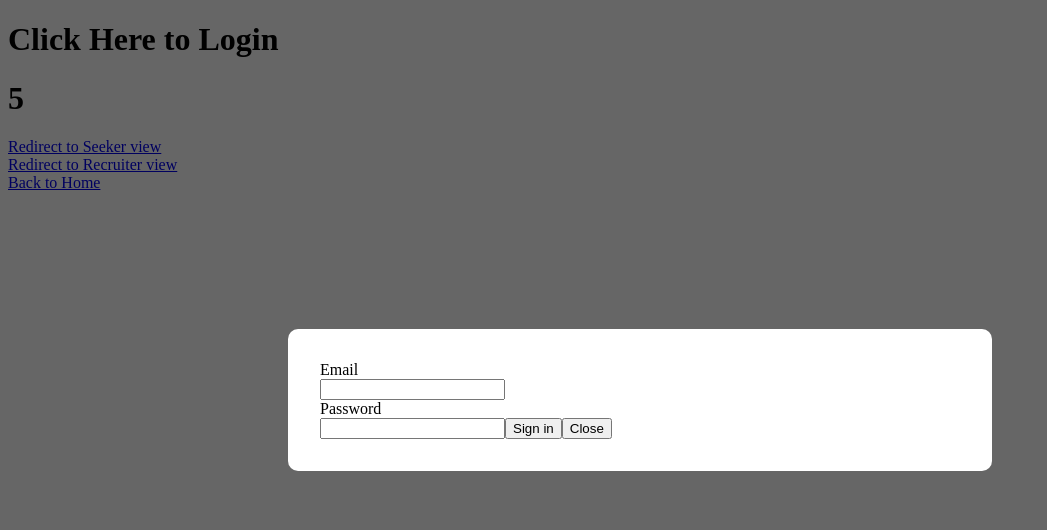
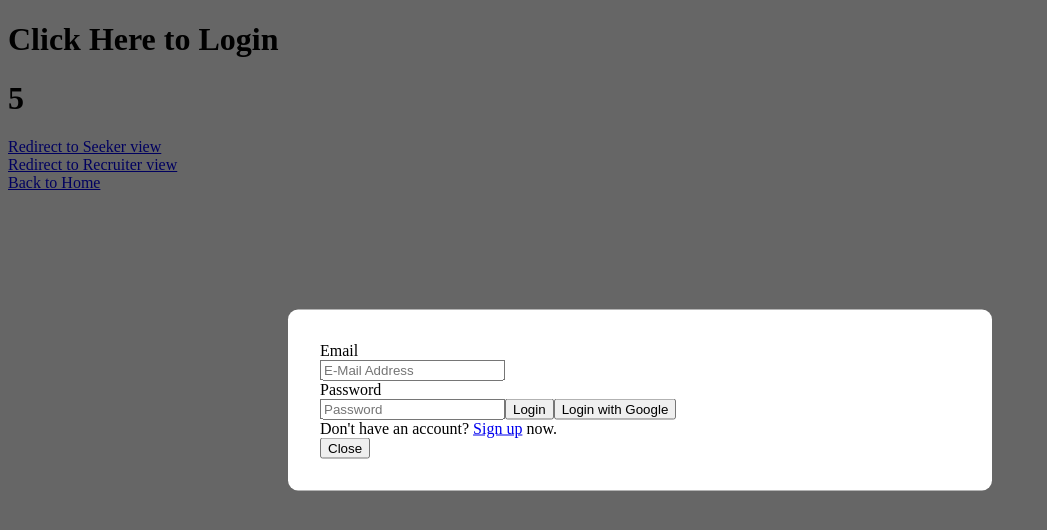
Before and after one commit to xuxiaqing2011/GreenHorn, a React app: page /login in a window 1280 px wide. Both pictures are taken after a click on the element "Click Here to Login". Shown: the top 530 px of the page, without its empty margins (0-1047 px from the left). Built offline with nearby package versions, Linux system fonts and the light colour scheme; no server answers; the HTML template or start-up script is replaced by a standard one.

Commit message:
Login form and modal complete. Links with firebase.jsx

```diff
--- a/client/src/firebase.jsx
+++ b/client/src/components/firebase.jsx
@@ -22,6 +22,7 @@ const firebaseConfig = {
   const analytics = getAnalytics(app);
   const auth = getAuth(app);
   const googleProvider = new GoogleAuthProvider();
+
   const signInWithGoogle = () => {
     signInWithPopup(auth, googleProvider)
       .then(res => {
@@ -30,7 +31,6 @@ const firebaseConfig = {
       })
       .catch(err => {alert(err.message)});
   };
-  /* Need to build the login with email and password function out*/
   const logInWithEmailAndPassword = (email, password) => {
     signInWithEmailAndPassword(auth, email, password)
       .then(res => {
@@ -55,4 +55,4 @@ const firebaseConfig = {
 
 //once authenticated, call firebase.auth().currentUser.uid
 
-export {registerWithEmailAndPassword};
+export {auth, signInWithGoogle, logInWithEmailAndPassword, registerWithEmailAndPassword};
--- a/client/src/components/loginComponents/LoginForm.jsx
+++ b/client/src/components/loginComponents/LoginForm.jsx
@@ -1,16 +1,27 @@
-import React, { useState } from 'react';
+import React, {useEffect, useState } from 'react';
+import { Link, useNavigate } from "react-router-dom";
 import { StyledModal } from './StyledModal';
-import {initializeApp} from "firebase/app";
+import { auth, signInWithEmailAndPassword, signInWithGoogle } from "../firebase.jsx";
+import { useAuthState } from "react-firebase-hooks/auth";
 
 
 const LoginForm = () => {
-  // You should not need to change anything from Line 6-10
+
+  //----------------State Hooks  -------------------------
+  const [email, setEmail] = useState("");
+  const [password, setPassword] = useState("");
+  const [user, loading, error] = useAuthState(auth);
+
+  //----------------Modal Functions ----------------------
   const [modalOpen, setModalOpen] = useState(false);
 
   const hideModal = () => {
     setModalOpen(false);
   };
+  //----------------Embedded Functions -------------------
 
+
+  //---------------- DOM Return -------------------------
   return (
     <>
       {/* Plug in your title here */}
@@ -21,14 +32,17 @@ const LoginForm = () => {
         show={modalOpen}
         handleClose={hideModal}>
 
-        {/*Plug in your form here */}
-        <div>Email </div>
-        <input type="email" />
-        <div>Password</div>
-        <input type="password" />
-        <button onClick> Sign in </button>
-        {/*Sign in with Google button here*/}
-
+        <div className="login__container">
+          <div>Email </div>
+          <input type="email" value={email} onChange={(e) => setEmail(e.target.value)} placeholder="E-Mail Address"/>
+          <div>Password</div>
+          <input type="password" value={password} onChange={(e) => setPassword(e.target.value)} placeholder="Password"/>
+          <button onClick={() => signInWithEmailAndPassword(email, password)}> Login </button>
+          <button onClick={signInWithGoogle}>Login with Google</button>
+        </div>
+        <div>
+          Don't have an account? <Link to="/signUp">Sign up</Link> now.
+        </div>
       </StyledModal>
     </>
   )
--- a/package.json
+++ b/package.json
@@ -24,6 +24,7 @@
     "path": "^0.12.7",
     "react": "^18.2.0",
     "react-dom": "^18.2.0",
+    "react-firebase-hooks": "^5.0.3",
     "react-router": "^6.3.0",
     "react-router-dom": "^6.3.0",
     "styled-components": "^5.3.5"
```
